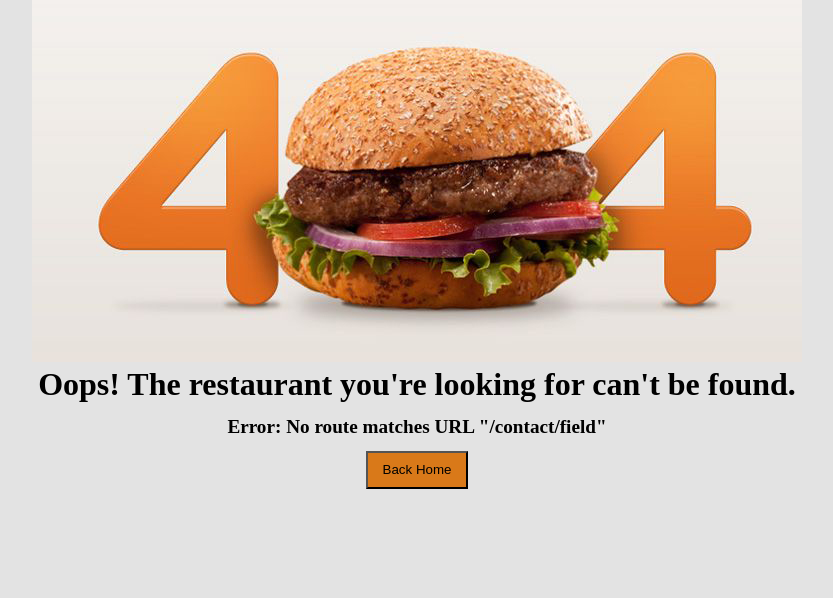
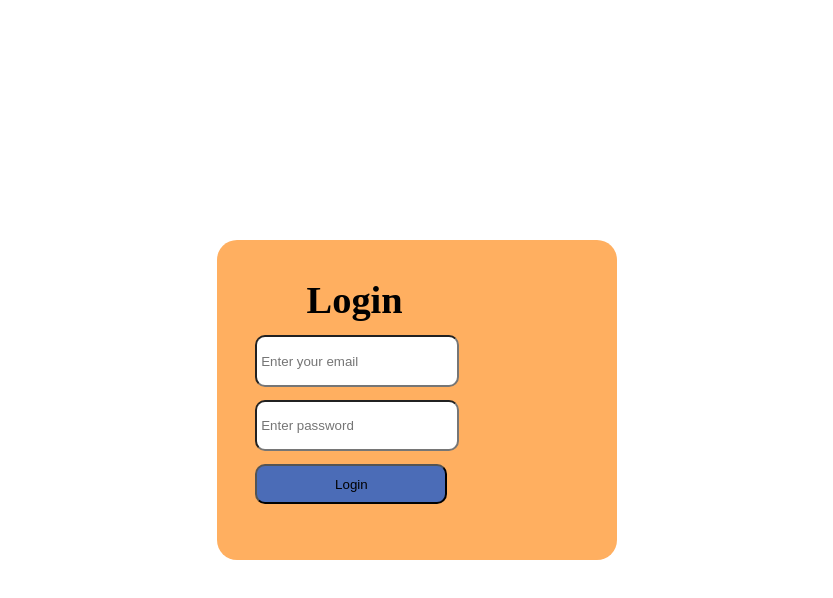
Before and after one commit to DalipTandon/FoodVilla, a React (Vite) app: page /login in a window 1280 px wide. Shown: the top 598 px of the page, without its empty margins (223-1056 px from the left). Built offline with nearby package versions, Linux system fonts and the light colour scheme.

Commit message:
create signup page using formik and yup

```diff
--- a/App.js
+++ b/App.js
@@ -8,6 +8,7 @@ import Contact from "./components/Contact";
 import ErrorPage from "./components/Error";
 import RestaurantMenu from "./components/RestaurantMenu";
 import { BrowserRouter,RouterProvider,Outlet, createBrowserRouter } from "react-router-dom";
+import Login from "./components/Login";
 const AppLayout=()=>{
     return (
         <>
@@ -40,6 +41,11 @@ const appRouter=createBrowserRouter([
             element:<RestaurantMenu/>
         },
     ]
+
+    },
+    {
+        path:"/login",
+        element:<Login/>
     }
 ])
 
--- a/components/Header.js
+++ b/components/Header.js
@@ -1,6 +1,7 @@
 import Logo from "../assets/img/Logo.webp";
 import {Link} from "react-router-dom";
 import { useState } from "react";
+import { useNavigate } from "react-router-dom";
 export const Title=()=>{
     return(
     <a href="/">
@@ -9,7 +10,8 @@ export const Title=()=>{
     );
 }
 const Header=()=>{
-    const[loggedin,setLoggedin]=useState(false);
+    const[loggedin,setLoggedin]=useState(true);
+    const navigate=useNavigate();
     return(
         <div className="header">
         <Title/>
@@ -25,7 +27,7 @@ const Header=()=>{
                     Logout
                 </button>
             ) :(
-                <button className="log-out" onClick={()=>setLoggedin(true)}>Login</button>
+                <button className="log-out" onClick={()=>navigate("/login")}>Login</button>
             )
             }
         </div>
--- /dev/null
+++ b/components/Login.js
@@ -0,0 +1,72 @@
+import { Formik, validateYupSchema } from "formik";
+import * as Yup from "yup";
+import React from "react";
+import { useNavigate } from "react-router-dom";
+
+
+
+const schema = Yup.object().shape({
+    email: Yup.string()
+      .required("Email is a required field")
+      .email("Invalid email format"),
+    password: Yup.string()
+      .required("Password is a required field")
+      .min(8, "Password must be at least 8 characters"),
+  });
+const Login=()=>{
+    const navigate = useNavigate();
+
+    function handleNavigate(values) {
+      alert(values);
+
+        navigate("/");
+
+    }
+    return (
+        <Formik
+        validationSchema={schema}
+        initialValues={{
+            email:"",
+            password:""
+        }}
+        onSubmit={(values)=>{
+            handleNavigate(JSON.stringify(values));
+        }}
+        >
+            {({
+          values,
+          errors,
+          touched,
+          handleChange,
+          handleBlur,
+          handleSubmit,
+        }) => (
+        <div className="login-form-container">
+            <div className="login-from">
+                <form className="form-item" noValidate onSubmit={handleSubmit}>
+                <h2>Login </h2>
+                <input type="email" name="email" placeholder="Enter your email" id="email" value={values.email} onChange={handleChange} onBlur={handleBlur}/>
+                <p className="error">
+                  {errors.email && touched.email && errors.email}
+                </p>
+                <input type="password" name="password" placeholder="Enter password" id="password" value={values.password} onChange={handleChange} onBlur={handleBlur}/>
+                <p className="error">
+                  {errors.password && touched.password && errors.password}
+                </p>
+                <button type="submit" className="submit-button">Login</button>
+                </form>
+
+            </div>
+
+        </div>
+        )}
+        </Formik>
+
+
+    )
+}
+
+
+
+
+export default Login;
--- a/package.json
+++ b/package.json
@@ -11,9 +11,11 @@
   "author": "Dalip",
   "license": "ISC",
   "dependencies": {
+    "formik": "^2.4.6",
     "react": "^18.3.1",
     "react-dom": "^18.3.1",
-    "react-router-dom": "^6.26.1"
+    "react-router-dom": "^6.26.1",
+    "yup": "^1.4.0"
   },
   "devDependencies": {
     "parcel": "^2.12.0",
--- a/style.css
+++ b/style.css
@@ -472,3 +472,43 @@ font-weight: 900;
     margin-top: 10px;
     border-radius: 5px;
   }
+
+
+  /* Login form css */
+  .login-form-container{
+    height: 100vh;
+    /* background-color: red; */
+    display: flex;
+    flex-direction: column;
+    justify-content: center;
+    align-items: center;
+  }
+  .login-from{
+    background-color: #FFAF60;
+        height: 25vw;
+    width: 50vh;
+    border-radius: 20px;
+  }
+  .form-item{
+    padding: 3vw;
+  }
+  .form-item h2{
+    margin-left: 4vw;
+    font-size: 3vw;
+  }
+  .form-item input{
+    margin-top: 1vw;
+    display: block;
+    width: 15vw;
+    height: 5vh;
+    border-radius: 10px;
+    padding: 0.3vw;
+  }
+.submit-button{
+    width: 15vw;
+    height: 5vh;
+    border-radius: 10px;
+    margin-top: 1vw;
+    background-color: #4B6CB7;
+    padding: 0.5vw;
+  }
```
Also changed, not shown: 1 other file (tests, documents, lock files or other folders).
